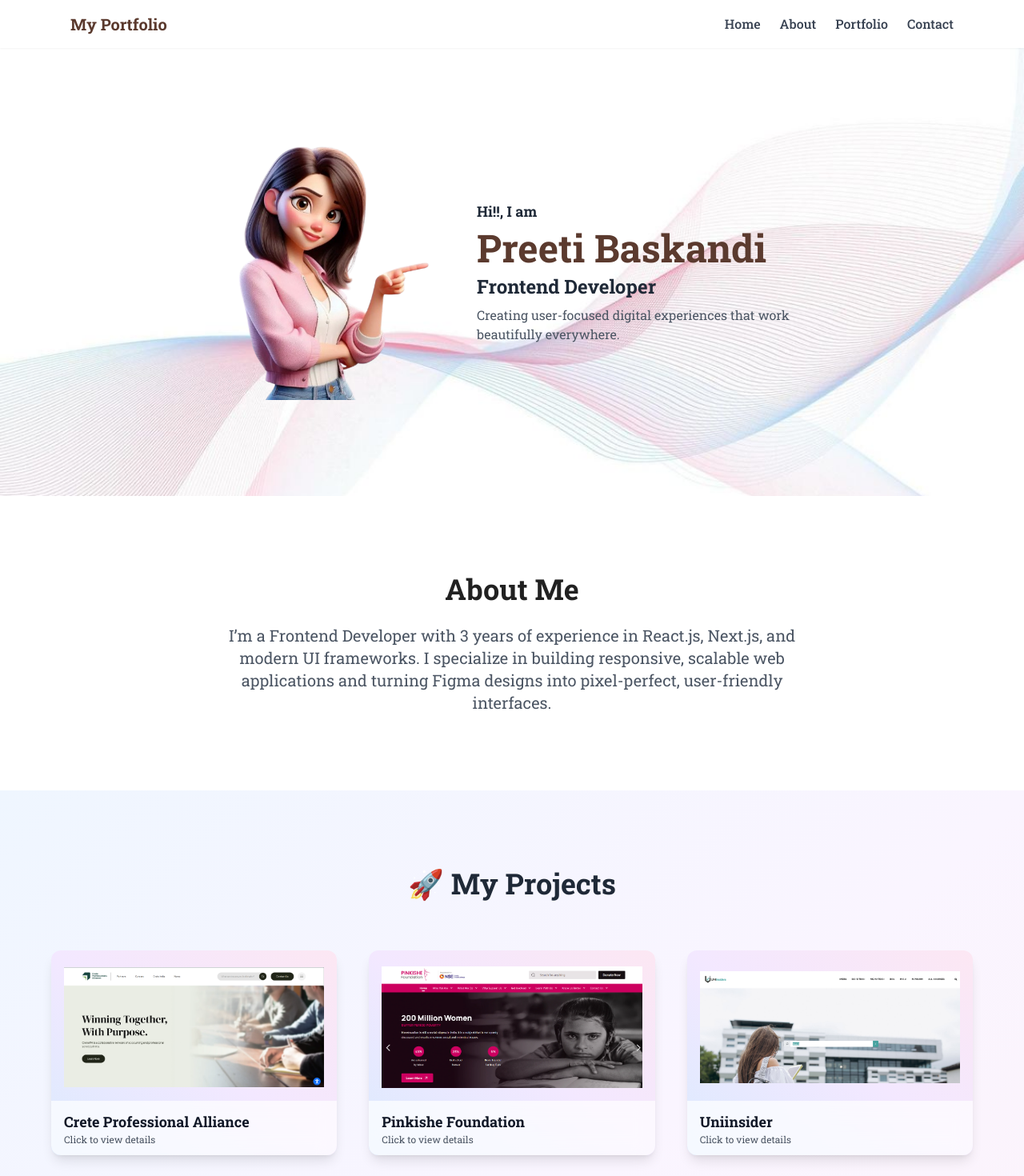
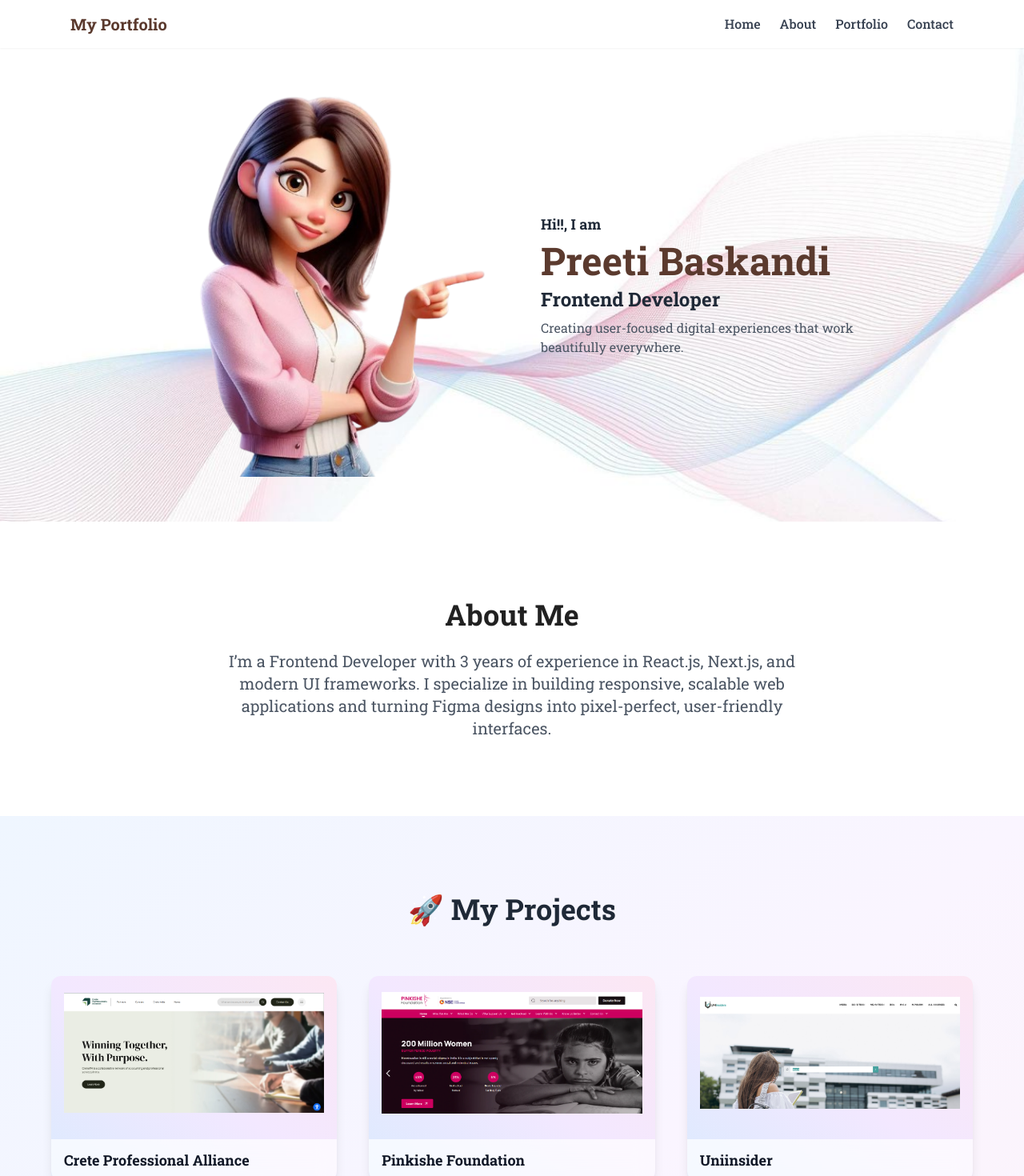
Before and after one commit to preeti7597/preeti-portfolio, a Next.js app: page / in a window 1280 px wide. Shown: the top 1470 px of the page at 80% size. Built offline with nearby package versions, Linux system fonts and the light colour scheme.

Commit message:
fixed UI

```diff
--- a/components/Hero.js
+++ b/components/Hero.js
@@ -4,7 +4,7 @@ import { motion } from "framer-motion";
 export default function Hero() {
   return (
     <section
-      className="w-full sm:py-auto py-24 bg-cover bg-center flex flex-col"
+      className="w-full md:py-8 py-24 bg-cover bg-center flex flex-col"
       style={{ backgroundImage: "url('/bg.jpg')" }}
     >
       {/* Hero content */}
@@ -15,7 +15,7 @@ export default function Hero() {
             initial={{ opacity: 0, scale: 0.8 }}
             animate={{ opacity: 1, scale: 1 }}
             transition={{ duration: 0.8, ease: "easeOut" }}
-            className="flex-shrink-0 w-80 h-80 md:w-80 md:h-80"
+            className="flex-shrink-0 w-80 h-80 md:w-[30rem] md:h-[30rem]"
           >
             <Image
               src="/girl.png"
--- a/components/Portfolio.js
+++ b/components/Portfolio.js
@@ -100,7 +100,7 @@ export default function Projects() {
                 <p className="text-lg font-bold text-gray-900">
                   {project.subtitle}
                 </p>
-                <p className="text-xs text-gray-600">Click to view details</p>
+                {/* <p className="text-xs text-gray-600">Click to view details</p> */}
               </div>
             </motion.div>
           ))}
```
